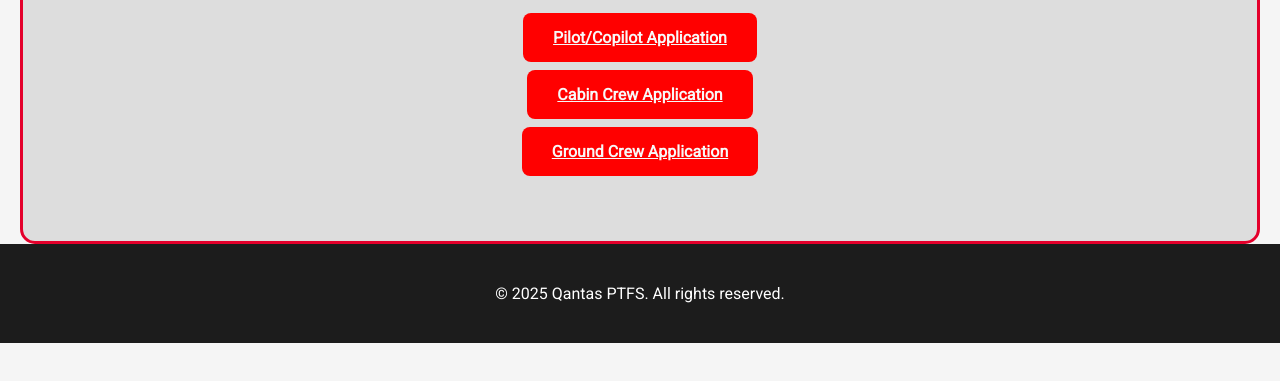
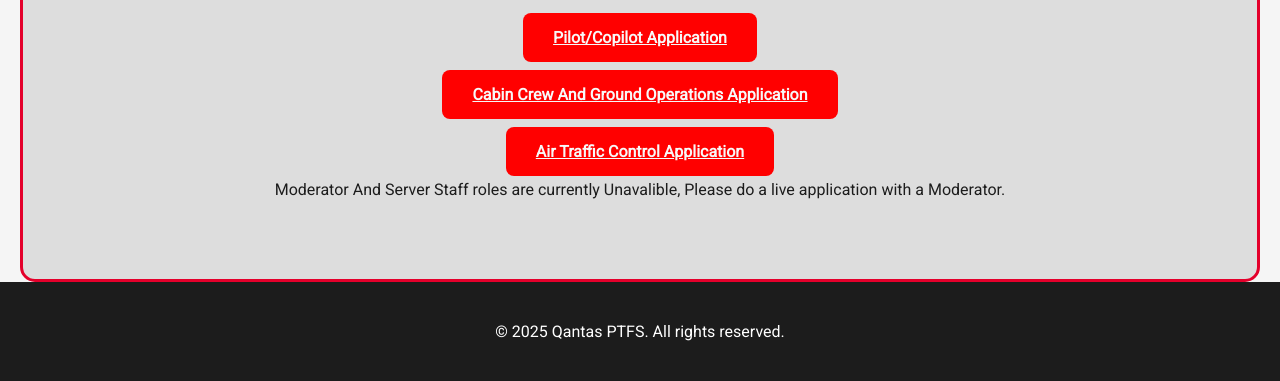
Before and after one commit to HelixoFilms/qantas_web, a plain HTML site: page applications.html in a window 1280 px wide. Shown: the part 624-1005 px from the top of the page. Before the commit the page ends 967 px from the top, so only its background shows below. Drawn offline with Linux system fonts and the light colour scheme.

Commit message:
Revise application section and update links
Updated application links and added a note about unavailable roles.

```diff
--- a/applications.html
+++ b/applications.html
@@ -66,9 +66,11 @@ footer { background:#1C1C1C; color:white; padding:40px 20px; text-align:center;
     <h2>Apply Now</h2>
     <a href="https://docs.google.com/forms/d/e/1FAIpQLSc-ldQwyYYts7l3PvAa8J5EjW12PJbKTisGUKYWBPMJIpMQgA/viewform?usp=dialog" class="btn">Pilot/Copilot Application</a>
     <br><br><br>
-    <a href="https://docs.google.com/forms/d/e/1FAIpQLSfrSohuBbiXHTQg7N6qS_UJIAmjbrxT1XgojD8k5FqdSBg6Jg/viewform?usp=dialog" class="btn">Cabin Crew Application</a>
+    <a href="https://docs.google.com/forms/d/e/1FAIpQLSfrSohuBbiXHTQg7N6qS_UJIAmjbrxT1XgojD8k5FqdSBg6Jg/viewform?usp=dialog" class="btn">Cabin Crew And Ground Operations Application</a>
     <br><br><br>
-    <a href="https://docs.google.com/forms/d/e/1FAIpQLSe5CsOUvHjSaB5miTd3s8J14qSM66AFrWt0iEQ6CQ9ap1ao-w/viewform?usp=dialog" class="btn">Ground Crew Application</a>
+    <a href="https://docs.google.com/forms/d/e/1FAIpQLSdHrCTGS-LCVYIESccwkQS3l_UOPFanR6Xh6eO_e0WPo0W2zQ/viewform?usp=dialog" class="btn">Air Traffic Control Application</a>
+    <br><br>
+    <p> Moderator And Server Staff roles are currently Unavalible, Please do a live application with a Moderator.</p>
 </section>
 
 <!-- Footer -->
```
